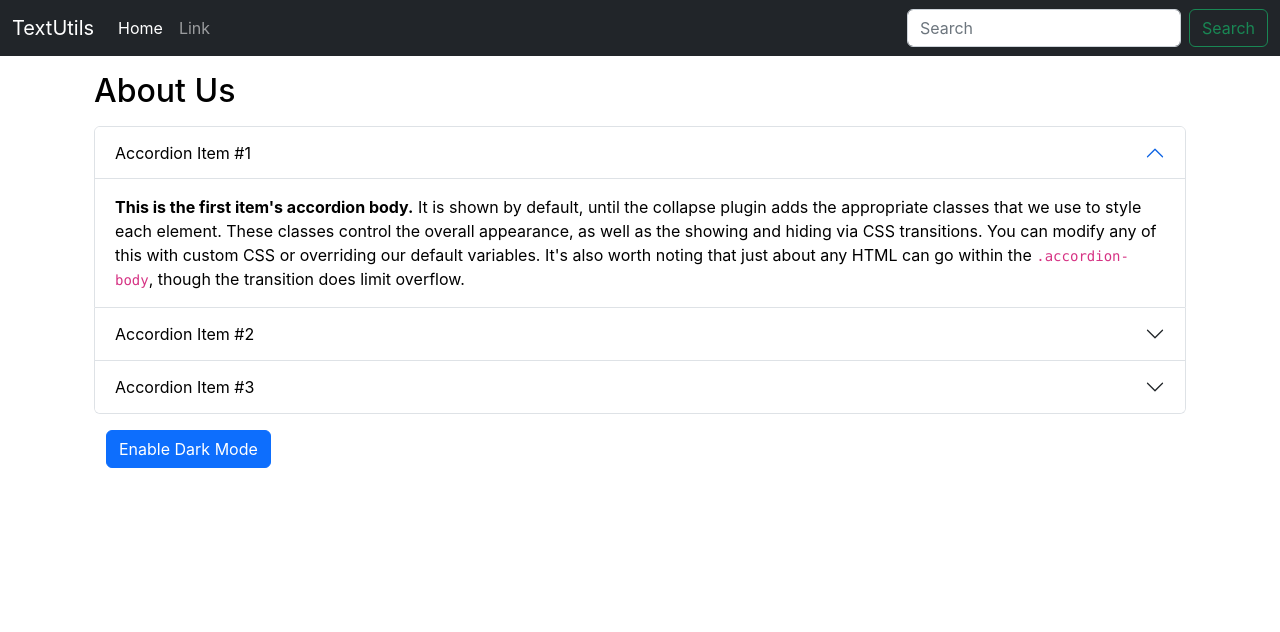
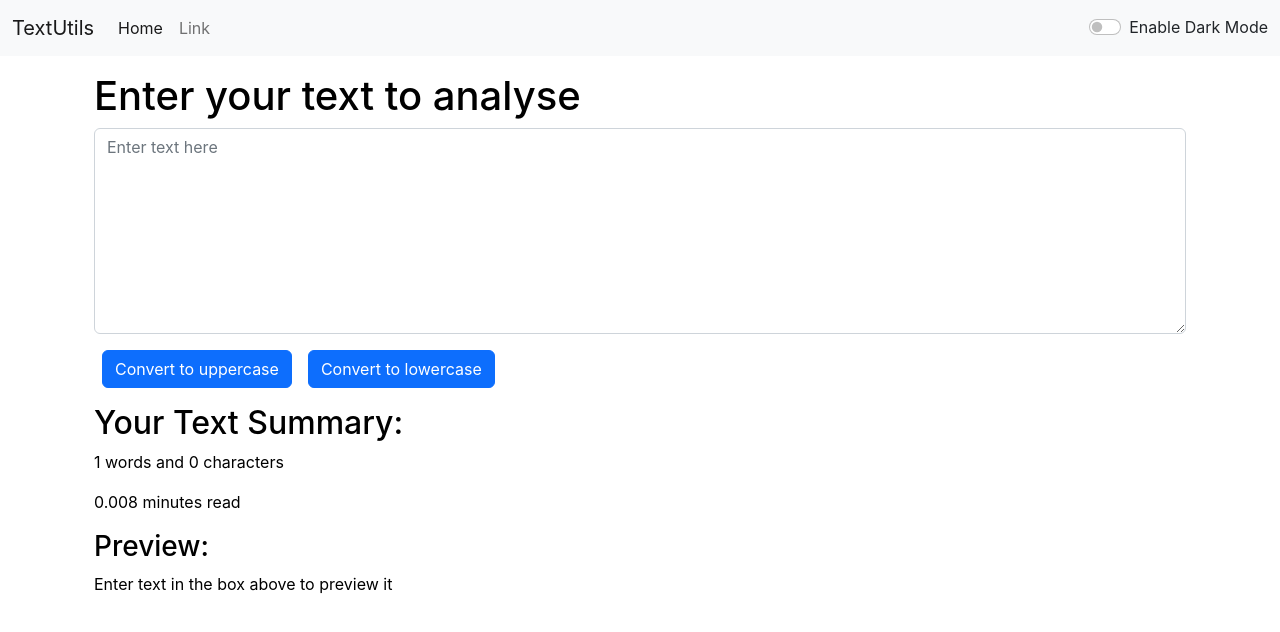
Before and after one commit to luniv06/TextUtils, a React (Create React App) app: page / in a window 1280 px wide. Shown: the top 632 px of the page. Built offline with nearby package versions, Linux system fonts and the light colour scheme.

Commit message:
enhancing dark mode

```diff
--- a/src/App.js
+++ b/src/App.js
@@ -1,15 +1,27 @@
 import './App.css';
 import Navbar from './components/Navbar';
-import About from './components/About';
-// import TextForm from './components/TextForm';
+// import About from './components/About';
+import TextForm from './components/TextForm';
+import React, { useState } from 'react';
 
 function App() {
+  const [mode, setMode] = useState('light');
+  const toggleMode = () => {
+    if (mode === 'light') {
+      setMode('dark');
+      document.body.style.backgroundColor = 'black';
+    } else {
+      setMode('light');
+      document.body.style.backgroundColor = 'white';
+    }
+  };
+
   return (
     <>
-      <Navbar title="TextUtils" />
+      <Navbar title="TextUtils" mode={mode} toggleMode={toggleMode} />
       <div className="container my-3">
-        <About />
-        {/* <TextForm heading="Enter your text to analyse" /> */}
+        {/* <About /> */}
+        <TextForm heading="Enter your text to analyse" mode={mode} />
       </div>
     </>
   );
--- a/src/components/Navbar.js
+++ b/src/components/Navbar.js
@@ -3,7 +3,9 @@
 
 export default function Navbar(props) {
   return (
-    <nav className="navbar navbar-dark navbar-expand-lg bg-dark">
+    <nav
+      className={`navbar navbar-${props.mode} navbar-expand-lg bg-${props.mode}`}
+    >
       <div className="container-fluid">
         <a className="navbar-brand" href="/">
           {props.title}
@@ -32,7 +34,7 @@
               </a>
             </li>
           </ul>
-          <form className="d-flex" role="search">
+          {/* <form className="d-flex" role="search">
             <input
               className="form-control me-2"
               type="search"
@@ -42,7 +44,25 @@
             <button className="btn btn-outline-success" type="submit">
               Search
             </button>
-          </form>
+          </form> */}
+          <div
+            className={`form-check form-switch text-${
+              props.mode === 'light' ? 'dark' : 'light'
+            }`}
+          >
+            <input
+              className="form-check-input"
+              type="checkbox"
+              role="switch"
+              id="flexSwitchCheckDefault"
+              onClick={props.toggleMode}
+            />
+            <label className="form-check-label" for="flexSwitchCheckDefault">
+              {props.mode === 'light'
+                ? 'Enable Dark Mode'
+                : 'Disable Dark Mode'}
+            </label>
+          </div>
         </div>
       </div>
     </nav>
--- a/src/components/TextForm.js
+++ b/src/components/TextForm.js
@@ -17,7 +17,10 @@
   const [text, setText] = useState('');
   return (
     <>
-      <div className="container">
+      <div
+        className="container"
+        style={{ color: props.mode === 'light' ? 'black' : 'white' }}
+      >
         <h1>{props.heading}</h1>
         <div className="mb-3">
           <textarea
@@ -27,6 +30,10 @@
             value={text}
             onChange={handleOnChange}
             placeholder="Enter text here"
+            style={{
+              backgroundColor: props.mode === 'light' ? 'white' : 'black',
+              color: props.mode === 'light' ? 'black' : 'white',
+            }}
           ></textarea>
         </div>
         <button className="btn btn-primary mx-2" onClick={handleUpClick}>
@@ -36,7 +43,10 @@
           Convert to lowercase
         </button>
       </div>
-      <div className="container my-3">
+      <div
+        className="container my-3"
+        style={{ color: props.mode === 'light' ? 'black' : 'white' }}
+      >
         <h2>Your Text Summary: </h2>
         <p>
           {' '}
@@ -44,7 +54,12 @@
         </p>
         <p> {0.008 * text.split(' ').length} minutes read </p>
         <h3> Preview: </h3>
-        <p> {text} </p>
+        <p>
+          {' '}
+          {text.length > 0
+            ? text
+            : 'Enter text in the box above to preview it'}{' '}
+        </p>
       </div>
     </>
   );
```
